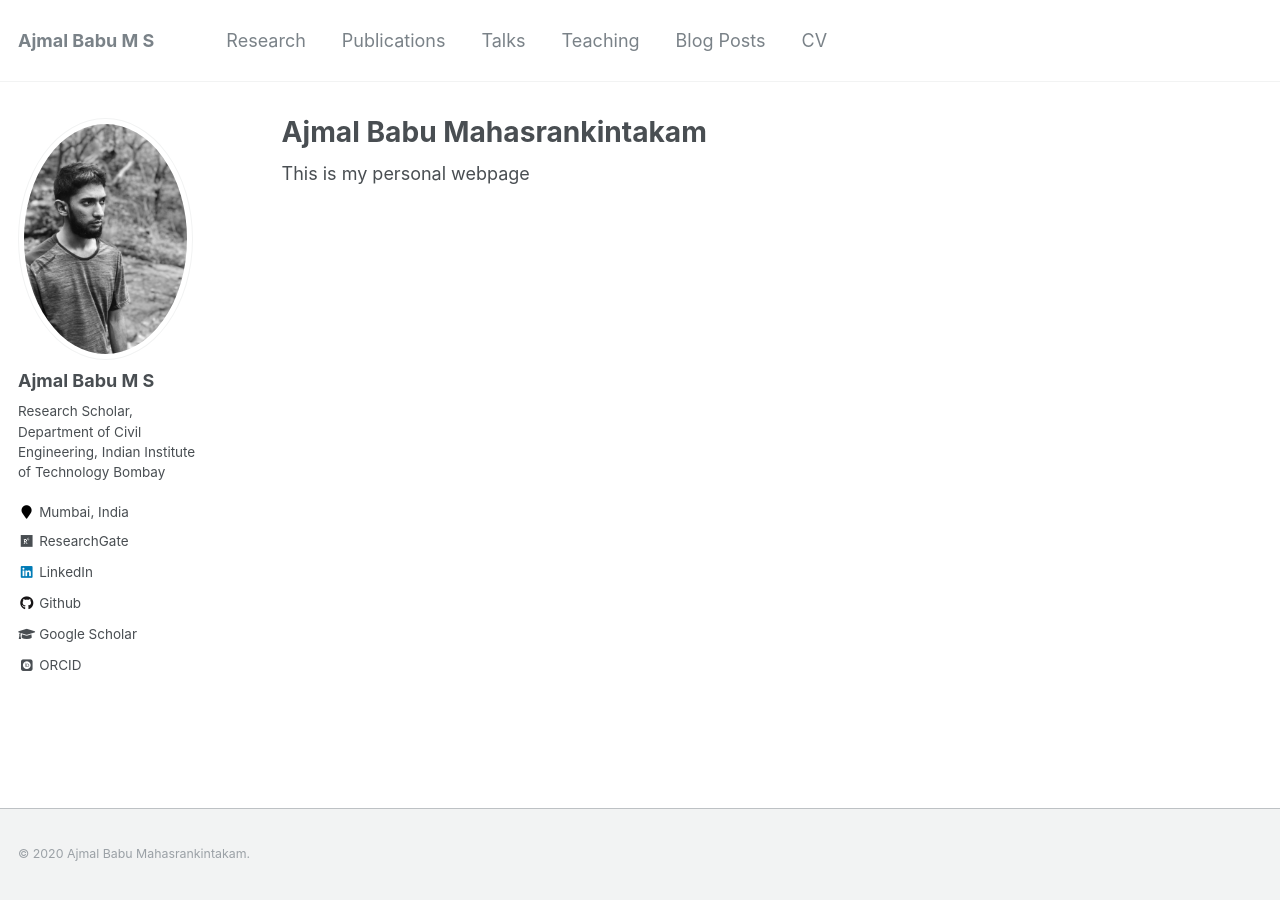
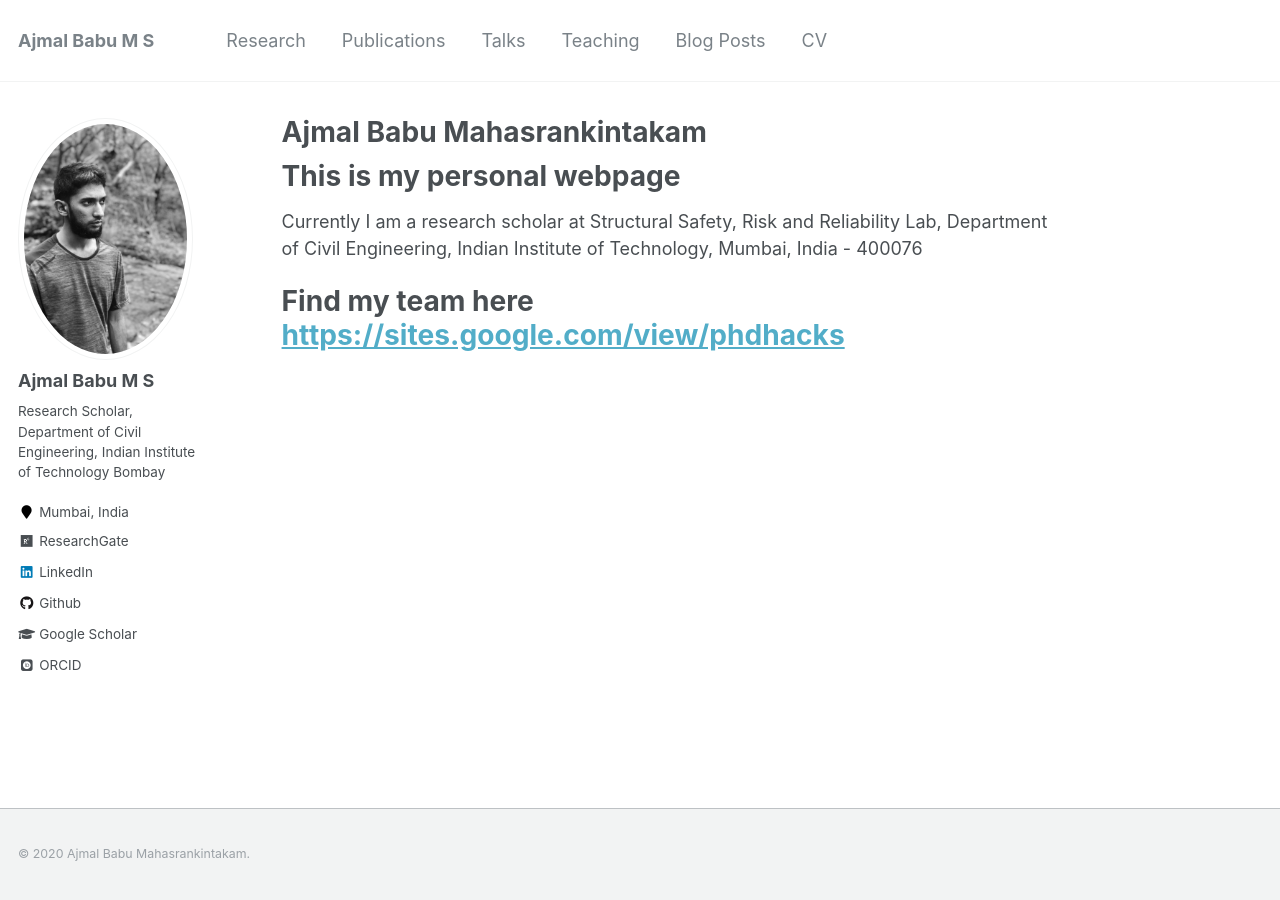
Before and after one commit to ajmalbabums/ajmalbabums.github.io, a Jekyll site: the page built from _pages/about.md, in a window 1280 px wide. Built offline with Jekyll 4.4.1, drawn with Linux system fonts in a browser that asks for light colours; some web fonts are replaced.

Commit message:
Add SSRR

```diff
--- a/_pages/about.md
+++ b/_pages/about.md
@@ -8,4 +8,11 @@ redirect_from:
   - /about.html
 ---
 
-This is my personal webpage
+# This is my personal webpage
+Currently I am a research scholar at
+Structural Safety, Risk and Reliability Lab,
+Department of Civil Engineering,
+Indian Institute of Technology,
+Mumbai, India - 400076
+
+# Find my team here [https://sites.google.com/view/phdhacks](https://sites.google.com/view/phdhacks)
```
